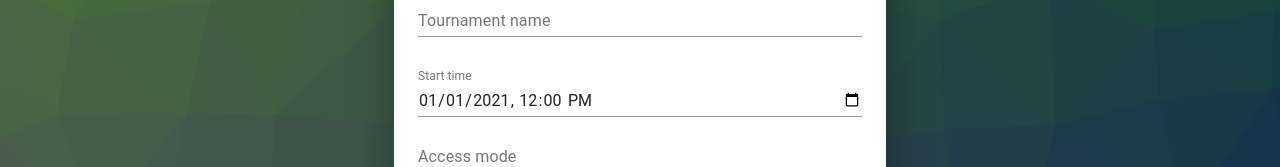
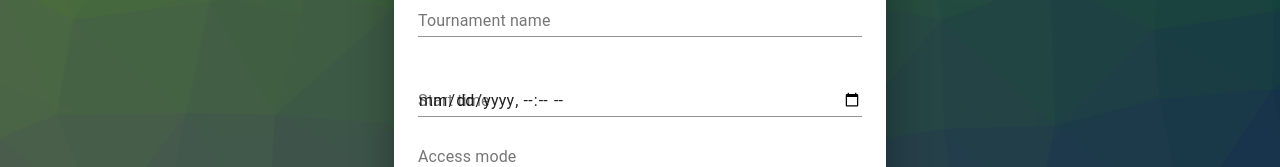
Before and after one commit to Noble-Hamsters-GUPB/GUPB-manager-front, a React (Create React App) app: page /tournaments/create_tournament in a window 1280 px wide. Shown: the part 304-471 px from the top of the page. Built offline with nearby package versions, Linux system fonts and the light colour scheme.

Commit message:
[NH-24] Changed initial date in create tournament form to current date

```diff
--- a/src/components/tournament-form/index.tsx
+++ b/src/components/tournament-form/index.tsx
@@ -19,7 +19,7 @@
 
 export const TournamentForm: FC = (props) => {
 
-    const [date, setDate] = useState("2021-01-01T12:00")
+    const [date, setDate] = useState(getCurrentDate())
     const [name, setName] = useState("")
     const [accessMode, setAccessMode] = useState("Open")
 
@@ -87,4 +87,17 @@
         </Dialog>
     )
 
+    function getCurrentDate(separator='-'){
+
+        let newDate = new Date()
+        let date = newDate.getDate();
+        let month = newDate.getMonth() + 1;
+        let year = newDate.getFullYear();
+        let time = newDate.getHours()+":"+newDate.getMinutes();
+
+        console.log(`${year}${separator}${month<10?`0${month}`:`${month}`}${separator}${date}T${time}`)
+
+        return `${year}${separator}${month<10?`0${month}`:`${month}`}${separator}${date}T${time}`
+    }
+
 }
```
